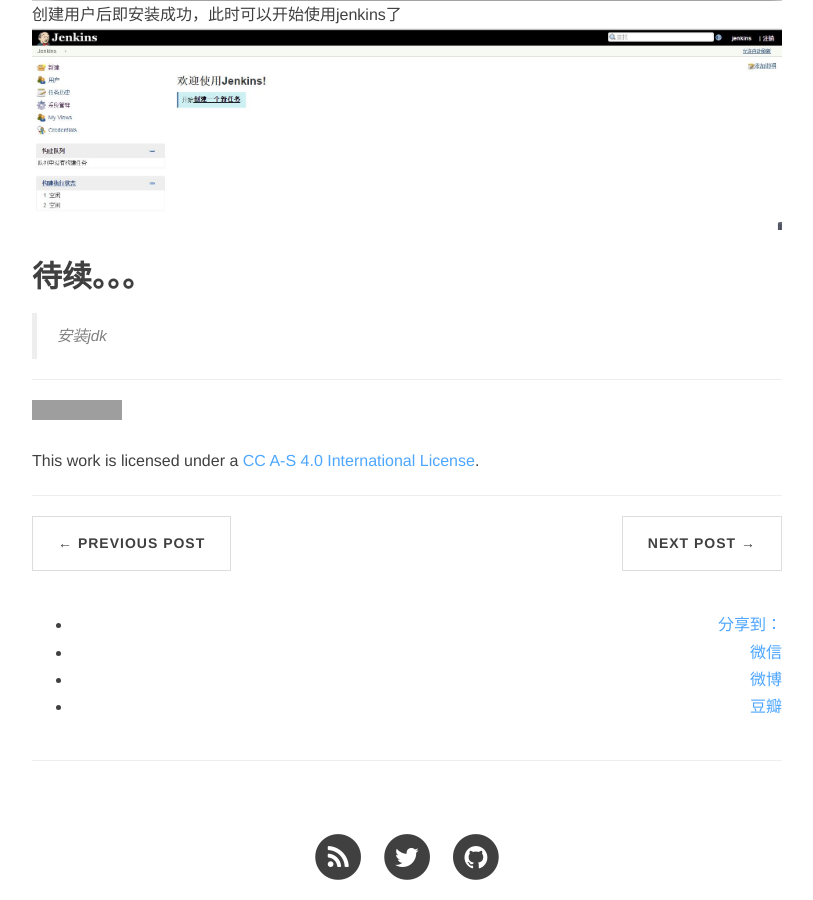
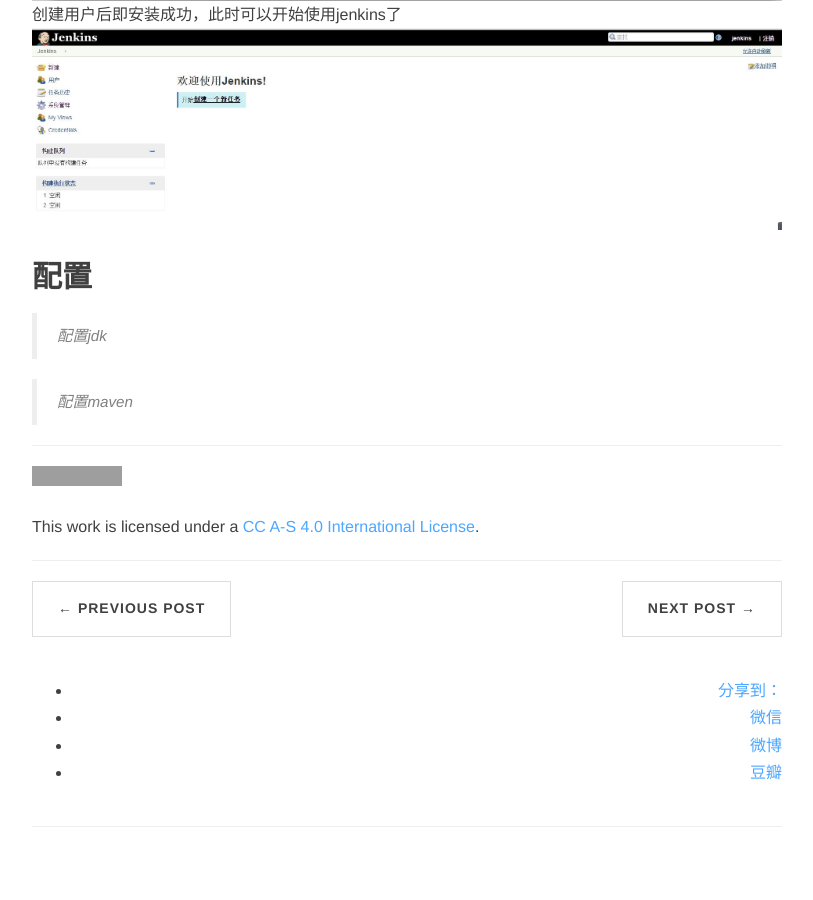
Before and after one commit to pandalin/pandalin.github.io, a Jekyll site: the page built from _posts/2016-11-09-jenkins.md, in a window 1280 px wide and 900 px high, scrolled down 2721 px. Shown: the whole window, without its empty margins (233-1046 px from the left). Built offline with Jekyll 4.4.1, drawn with Linux system fonts in a browser that asks for light colours; nearby versions of some CDN libraries; comment, search, counter and statistics services are not loaded; grey boxes are pictures that could not be loaded.

Commit message:
修改完善

```diff
--- a/_posts/2016-11-09-jenkins.md
+++ b/_posts/2016-11-09-jenkins.md
@@ -41,9 +41,11 @@
   创建用户后即安装成功，此时可以开始使用jenkins了
   ![5]({{site.url}}/images/2016/11/jenkins/5.jpg)
 
-## 待续。。。
-   >安装jdk
+## 配置
 
+   >配置jdk
+
+   >配置maven
 
 
   [f71812a6]: http://updates.jenkins-ci.org/download/plugins "插件地址"
```
